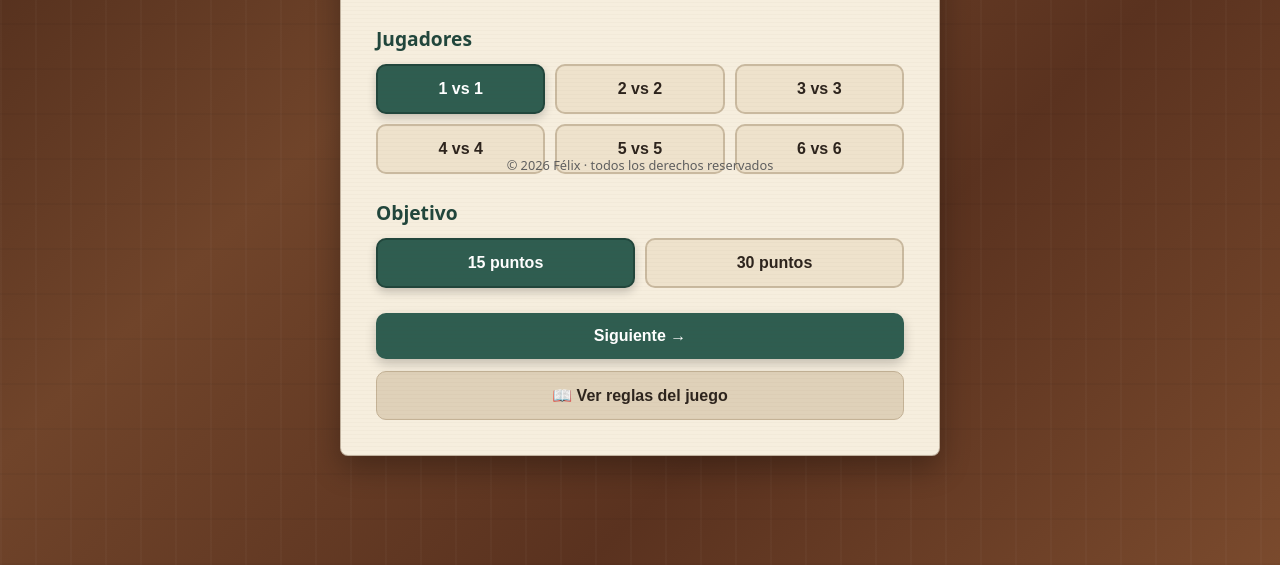
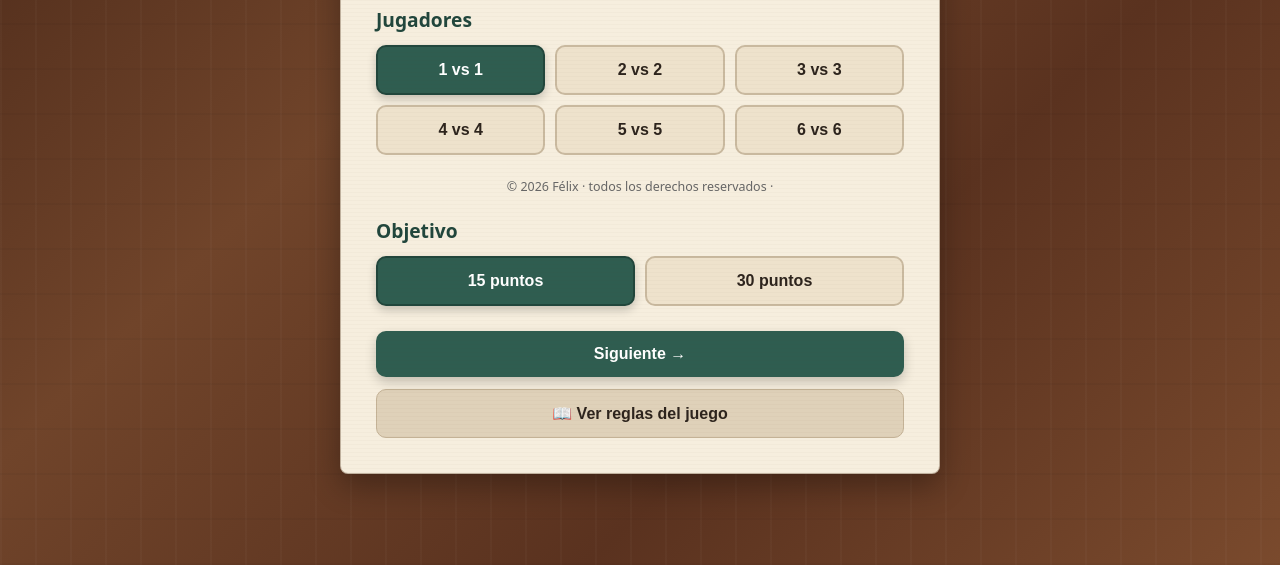
Before and after one commit to FelixSun-del/anotador-truco, a plain HTML site: page index.html in a window 1280 px wide. Shown: the part 235-800 px from the top of the page. Drawn offline with Linux system fonts and the light colour scheme; no server answers.

Commit message:
Add files via upload

```diff
--- a/Style.css
+++ b/Style.css
@@ -1387,24 +1387,23 @@ h3 {
 
 .copyright {
 
-    position: fixed;
-
-    top: 50%;
-    left: 50%;
-
-    transform: translate(-50%, -50%);
-
     width: 100%;
 
+    display: flex;
+    justify-content: center;
+    align-items: center;
+
     text-align: center;
 
-    color: #5f5f5f;
-
-    font-size: 0.8rem;
+    margin:
+        4px 0 22px;
+
+    color: #666666;
+
+    font-size: 0.78rem;
     font-weight: 500;
 
-    padding: 10px;
-
+    line-height: 1.2;
 }
 
 
--- a/index.html
+++ b/index.html
@@ -137,6 +137,10 @@
 
                 </div>
 
+            </div>
+
+            <div class="copyright">
+                © 2026 Félix · todos los derechos reservados ·
             </div>
 
 
@@ -1274,15 +1278,6 @@
 
 
     <!-- =====================================================
-         FOOTER
-    ====================================================== -->
-
-    <footer class="copyright">
-        © 2026 Félix · todos los derechos reservados
-    </footer>
-
-
-    <!-- =====================================================
          FIREBASE
     ====================================================== -->
 
```
